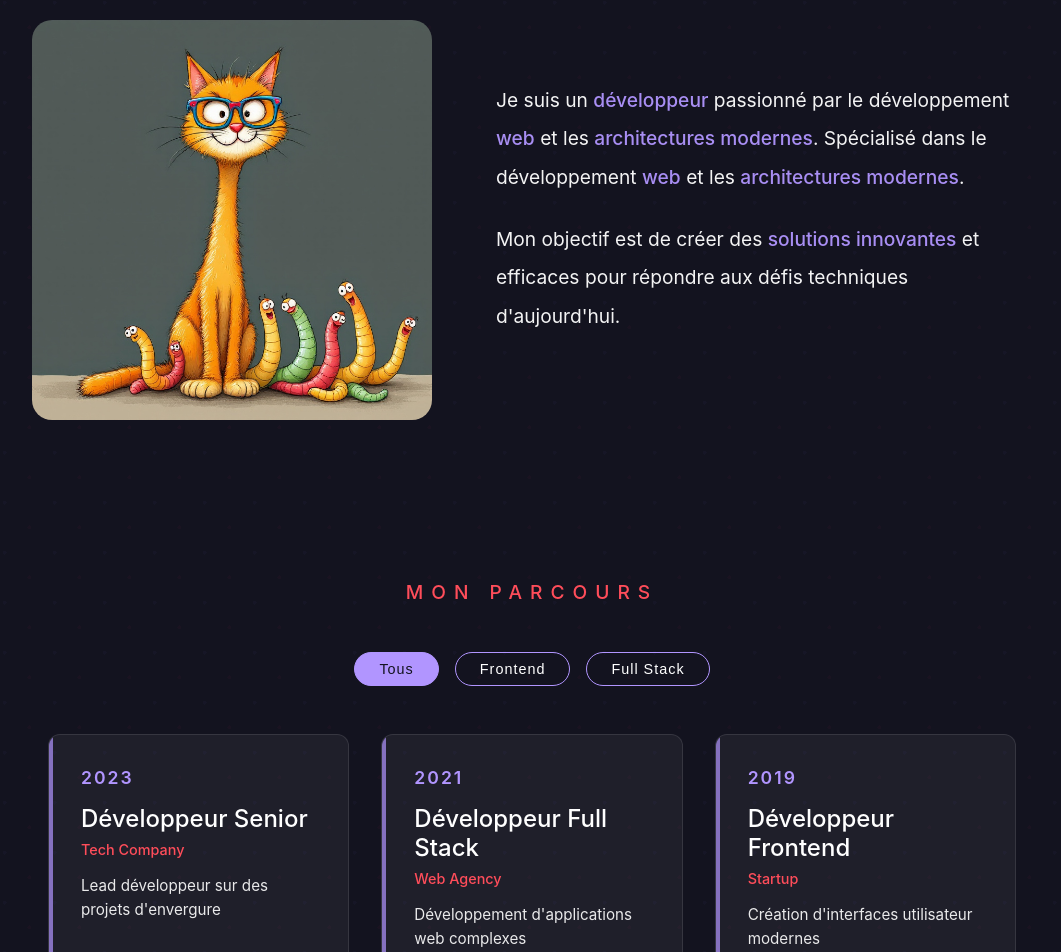
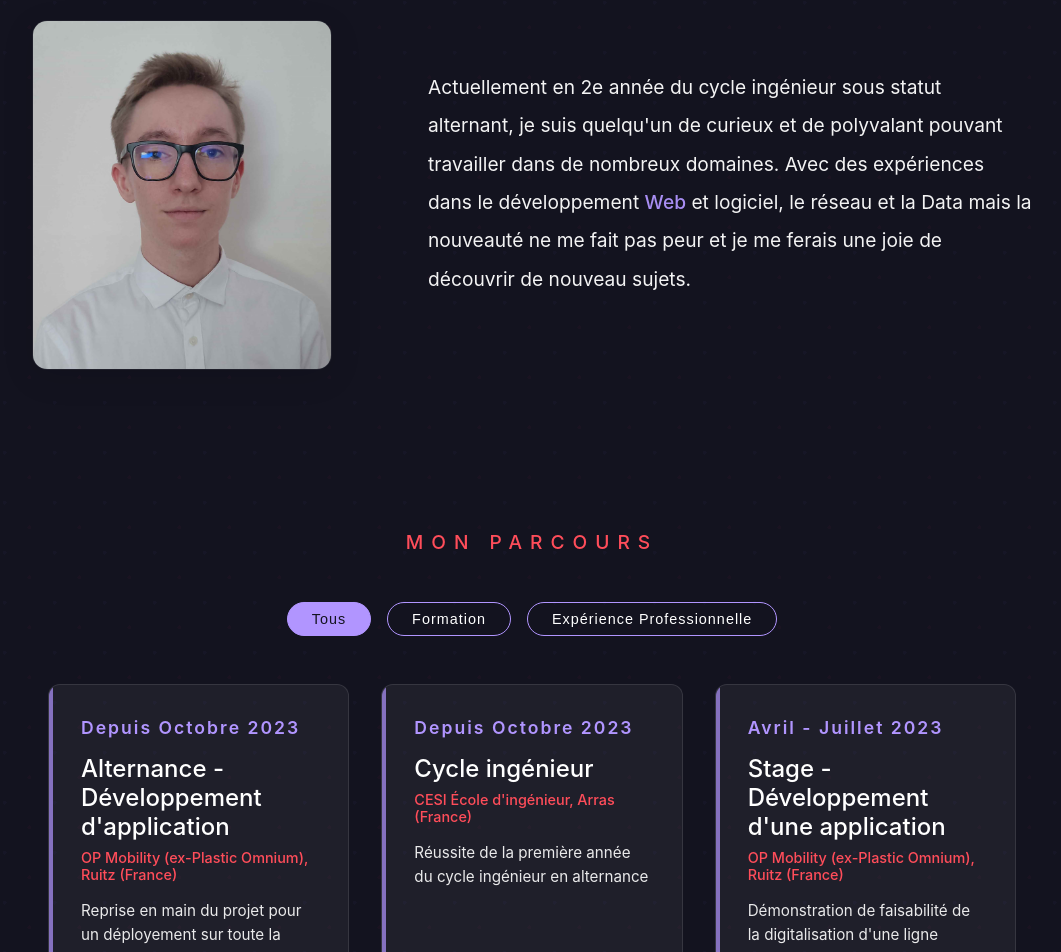
Before and after one commit to helixo01/PortfolioV2, a React (Create React App) app: page / in a window 1280 px wide. Shown: the part 1060-2012 px from the top of the page, without its empty margins (108-1169 px from the left). Built offline with nearby package versions, Linux system fonts and the light colour scheme.

Commit message:
Edit
Modification of the page content by adding information for the portfolio

```diff
--- a/src/features/about/About.css
+++ b/src/features/about/About.css
@@ -121,11 +121,13 @@
 }
 
 .photo-container {
-  flex: 0 0 400px;
-  height: 400px;
-  border-radius: 20px;
+  width: 300px;
+  height: 350px;
+  border-radius: 15px;
   overflow: hidden;
-  position: relative;
+  margin-right: 2rem;
+  box-shadow: 0 8px 32px rgba(0, 0, 0, 0.1);
+  border: 1px solid rgba(255, 255, 255, 0.05);
 }
 
 .photo-container img {
@@ -290,9 +292,8 @@
   }
 
   .photo-container {
-    flex: 0 0 300px;
-    height: 300px;
-    width: 300px;
+    width: 280px;
+    height: 330px;
     margin: 0 auto;
   }
 
@@ -373,9 +374,8 @@
   }
 
   .photo-container {
-    flex: 0 0 240px;
-    height: 240px;
-    width: 240px;
+    width: 260px;
+    height: 310px;
   }
 
   .about-container h2 {
--- a/src/features/about/About.js
+++ b/src/features/about/About.js
@@ -6,31 +6,49 @@ const About = ({ language }) => {
 
   const experiences = [
     {
-      year: "2023",
-      title: language === 'fr' ? "Développeur Senior" : "Senior Developer",
-      company: "Tech Company",
-      type: "fullstack",
+      year: "Depuis Octobre 2023",
+      title: language === 'fr' ? "Alternance - Développement d'application" : "Apprenticeship - Application Development",
+      company: "OP Mobility (ex-Plastic Omnium), Ruitz (France)",
+      type: "professional",
       description: language === 'fr'
-        ? "Lead développeur sur des projets d'envergure"
-        : "Lead developer on major projects"
+        ? "Reprise en main du projet pour un déployement sur toute la partie assemblage tout en allant plus en détails."
+        : "Project takeover for deployment across the entire assembly section while going into more detail."
     },
     {
-      year: "2021",
-      title: language === 'fr' ? "Développeur Full Stack" : "Full Stack Developer",
-      company: "Web Agency",
-      type: "fullstack",
+      year: "Depuis Octobre 2023",
+      title: language === 'fr' ? "Cycle ingénieur" : "Engineering Cycle",
+      company: language === 'fr' ? "CESI École d'ingénieur, Arras (France)" : "CESI Graduate School of Engineering, Arras (France)",
+      type: "education",
       description: language === 'fr'
-        ? "Développement d'applications web complexes"
-        : "Development of complex web applications"
+        ? "Réussite de la première année du cycle ingénieur en alternance"
+        : "Successful completion of the first year of engineering cycle in work-study program"
     },
     {
-      year: "2019",
-      title: language === 'fr' ? "Développeur Frontend" : "Frontend Developer",
-      company: "Startup",
-      type: "frontend",
+      year: "Avril - Juillet 2023",
+      title: language === 'fr' ? "Stage - Développement d'une application" : "Internship - Web Application Development",
+      company: "OP Mobility (ex-Plastic Omnium), Ruitz (France)",
+      type: "professional",
       description: language === 'fr'
-        ? "Création d'interfaces utilisateur modernes"
-        : "Creation of modern user interfaces"
+        ? "Démonstration de faisabilité de la digitalisation d'une ligne d'assemblage industriel. Conception et réalisation de cette solution permettant de faire valider le projet."
+        : "Feasibility demonstration of an industrial assembly line digitalization. Design and implementation of this solution leading to project validation."
+    },
+    {
+      year: "2021-2023",
+      title: language === 'fr' ? "Cycle préparatoire intégré" : "Integrated Preparatory Cycle",
+      company: language === 'fr' ? "CESI École d'ingénieur, Arras (France)" : "CESI Graduate School of Engineering, Arras (France)",
+      type: "education",
+      description: language === 'fr'
+        ? "Passage des 2 premières années du cycle préparatoire"
+        : "Completion of the first two years of preparatory cycle"
+    },
+    {
+      year: "2018-2021",
+      title: language === 'fr' ? "Baccalauréat Général" : "French Secondary High School Diploma",
+      company: "Lycée Gambetta-Carnot, Arras (France)",
+      type: "education",
+      description: language === 'fr'
+        ? "Mention Bien - Spécialités Mathématiques et Sciences de l'ingénieur"
+        : "Honors Degree - Specialization in Mathematics and Engineering Sciences"
     }
   ];
 
@@ -55,18 +73,13 @@ const About = ({ language }) => {
         <div className="about-content">
           <div className="about-text-and-photo">
             <div className="photo-container">
-              <img src="./images/test.png" alt="Profile" />
+              <img src="./images/Photo.png" alt="Profile" />
             </div>
             <div className="text-content">
               {highlightText(
                 language === 'fr'
-                  ? "Je suis un développeur passionné par le développement web et les architectures modernes. Spécialisé dans le développement web et les architectures modernes."
-                  : "I am a developer passionate about web development and modern architectures. Specialized in web development and modern architectures."
-              )}
-              {highlightText(
-                language === 'fr'
-                  ? "Mon objectif est de créer des solutions innovantes et efficaces pour répondre aux défis techniques d'aujourd'hui."
-                  : "My goal is to create innovative solutions and efficient solutions to address today's technical challenges."
+                  ? "Actuellement en 2e année du cycle ingénieur sous statut alternant, je suis quelqu'un de curieux et de polyvalant pouvant travailler dans de nombreux domaines. Avec des expériences dans le développement Web et logiciel, le réseau et la Data mais la nouveauté ne me fait pas peur et je me ferais une joie de découvrir de nouveau sujets."
+                  : "Currently in my 2nd year of engineering studies as a work-study student, I am a curious and versatile person who can work in many fields. With experience in Web and software development, networking and Data, but I'm not afraid of novelty and I would be happy to discover new subjects."
               )}
             </div>
           </div>
@@ -81,16 +94,16 @@ const About = ({ language }) => {
                 {language === 'fr' ? 'Tous' : 'All'}
               </button>
               <button
-                className={`filter-btn ${filter === 'frontend' ? 'active' : ''}`}
-                onClick={() => setFilter('frontend')}
+                className={`filter-btn ${filter === 'education' ? 'active' : ''}`}
+                onClick={() => setFilter('education')}
               >
-                Frontend
+                {language === 'fr' ? 'Formation' : 'Education'}
               </button>
               <button
-                className={`filter-btn ${filter === 'fullstack' ? 'active' : ''}`}
-                onClick={() => setFilter('fullstack')}
+                className={`filter-btn ${filter === 'professional' ? 'active' : ''}`}
+                onClick={() => setFilter('professional')}
               >
-                Full Stack
+                {language === 'fr' ? 'Expérience Professionnelle' : 'Work Experience'}
               </button>
             </div>
             <div className="experience-grid">
--- a/src/features/footer/Footer.js
+++ b/src/features/footer/Footer.js
@@ -84,7 +84,7 @@ const Footer = () => {
             <a href="/accessibility" className="legal-link">{content.accessibility}</a>
           </div>
           <p className="copyright">
-            © {currentYear} John Doe. {content.rights}.
+            © {currentYear} Sébastien RICART. {content.rights}.
           </p>
         </div>
       </div>
--- a/src/features/header/Header.js
+++ b/src/features/header/Header.js
@@ -62,7 +62,7 @@ const Header = ({ isDark, toggleTheme }) => {
     <header className={`header ${isFixed ? 'fixed' : ''}`}>
       <nav className="nav-container">
         <div className="logo">
-          <h1>JD</h1>
+          <h1>SR</h1>
         </div>
         <ul className="nav-links desktop-nav">
           <li>
--- a/src/features/hero/Hero.js
+++ b/src/features/hero/Hero.js
@@ -10,7 +10,7 @@ const Hero = () => {
   const translations = {
     fr: {
       greeting: "Bonjour, je suis",
-      role: "Ingénieur Informatique",
+      role: "Ingénieur spécialisé en informatique",
       discover: "Découvrir",
       portfolio: "PORTFOLIO"
     },
@@ -67,7 +67,7 @@ const Hero = () => {
       </div>
       <div className="hero-content">
         <span className="hero-greeting">{content.greeting}</span>
-        <h1 className="hero-title">RICART Sébastien</h1>
+        <h1 className="hero-title">Sébastien RICART</h1>
         <p className="hero-subtitle">{content.role}</p>
       </div>
       {showScroll && (
--- a/src/features/skills/Skills.js
+++ b/src/features/skills/Skills.js
@@ -47,20 +47,36 @@ const Skills = () => {
       title: 'Compétences',
       categories: {
         programming: {
-          name: "Langages de programmation",
-          description: "Les langages de programmation que je maîtrise pour développer des applications performantes"
+          name: "Langages de Programmation",
+          description: "Les langages de programmation que je maîtrise"
         },
-        frontend: {
-          name: "Frontend",
-          description: "Technologies front-end pour créer des interfaces utilisateur modernes et réactives"
+        frameworks: {
+          name: "Frameworks & Technologies",
+          description: "Frameworks et technologies que j'utilise"
         },
-        backend: {
-          name: "Backend",
-          description: "Technologies back-end pour développer des API robustes et évolutives"
+        data: {
+          name: "Outils Data & Analytics",
+          description: "Outils d'analyse et de visualisation de données"
+        },
+        ide: {
+          name: "Environnements & IDE",
+          description: "Environnements de développement intégrés"
+        },
+        databases: {
+          name: "Bases de Données",
+          description: "Systèmes de gestion de bases de données"
         },
         tools: {
-          name: "Outils & Autres",
-          description: "Outils et technologies complémentaires pour un développement efficace"
+          name: "Outils de Développement",
+          description: "Outils pour le développement et le déploiement"
+        },
+        methods: {
+          name: "Méthodologies",
+          description: "Méthodes et pratiques de travail"
+        },
+        softskills: {
+          name: "Soft Skills",
+          description: "Compétences interpersonnelles"
         }
       }
     },
@@ -69,19 +85,35 @@ const Skills = () => {
       categories: {
         programming: {
           name: "Programming Languages",
-          description: "Programming languages I master to develop high-performance applications"
+          description: "Programming languages I master"
         },
-        frontend: {
-          name: "Frontend",
-          description: "Front-end technologies to create modern and responsive user interfaces"
+        frameworks: {
+          name: "Frameworks & Technologies",
+          description: "Frameworks and technologies I use"
         },
-        backend: {
-          name: "Backend",
-          description: "Back-end technologies to develop robust and scalable APIs"
+        data: {
+          name: "Data Analysis & Visualization",
+          description: "Data analysis and visualization tools"
+        },
+        ide: {
+          name: "Development Environments & IDE",
+          description: "Development environments"
+        },
+        databases: {
+          name: "Databases",
+          description: "Databases and storage"
         },
         tools: {
-          name: "Tools & Others",
-          description: "Complementary tools and technologies for efficient development"
+          name: "Development Tools",
+          description: "Development tools"
+        },
+        methods: {
+          name: "Work Methodologies",
+          description: "Work methodologies"
+        },
+        softskills: {
+          name: "Soft Skills",
+          description: "Interpersonal skills"
         }
       }
     }
@@ -94,59 +126,66 @@ const Skills = () => {
   const skills = [
     {
       category: translations[currentLanguage].categories.programming.name,
-      descriptionFr: translations.fr.categories.programming.description,
-      descriptionEn: translations.en.categories.programming.description,
+      descriptionFr: "Les langages de programmation que je maîtrise",
+      descriptionEn: "Programming languages I master",
       items: [
-        { name: "C", icon: <SiC />, level: 1 },
-        { name: "C++", icon: <SiCplusplus />, level: 1 },
-        { name: "C#", icon: <SiDotnet />, level: 1 },
-        { name: "JavaScript (ES6+)", icon: <IoLogoJavascript />, level: 3 },
-        { name: "Python", icon: <IoLogoPython />, level: 3 },
-        { name: "HTML5", icon: <IoLogoHtml5 />, level: 5 },
-        { name: "CSS3", icon: <IoLogoCss3 />, level: 3 },
-        { name: "TypeScript", icon: <SiTypescript />, level: 4 },
-        { name: "Java", icon: <DiJava />, level: 3 },
-        { name: "PHP", icon: <SiPhp />, level: 3 },
-        { name: "SQL", icon: <SiMysql />, level: 4 }
+        { name: "JavaScript", level: 4 }
       ]
     },
     {
-      category: translations[currentLanguage].categories.frontend.name,
-      descriptionFr: translations.fr.categories.frontend.description,
-      descriptionEn: translations.en.categories.frontend.description,
+      category: translations[currentLanguage].categories.frameworks.name,
+      descriptionFr: "Frameworks et technologies que j'utilise",
+      descriptionEn: "Frameworks and technologies I use",
       items: [
-        { name: "React.js", icon: <SiReact />, level: 5 },
-        { name: "Vue.js", icon: <SiVuedotjs />, level: 4 },
-        { name: "Next.js", icon: <SiNextdotjs />, level: 4 },
-        { name: "HTML5/CSS3", icon: <IoLogoHtml5 />, level: 5 },
-        { name: "SASS/SCSS", icon: <SiSass />, level: 4 },
-        { name: "Tailwind CSS", icon: <SiTailwindcss />, level: 4 }
+        { name: "React", level: 4 }
       ]
     },
     {
-      category: translations[currentLanguage].categories.backend.name,
-      descriptionFr: translations.fr.categories.backend.description,
-      descriptionEn: translations.en.categories.backend.description,
+      category: translations[currentLanguage].categories.data.name,
+      descriptionFr: "Outils d'analyse et de visualisation de données",
+      descriptionEn: "Data analysis and visualization tools",
       items: [
-        { name: "Node.js", icon: <SiNodedotjs />, level: 5 },
-        { name: "Express.js", icon: <SiExpress />, level: 4 },
-        { name: "Django", icon: <SiDjango />, level: 3 },
-        { name: "Laravel", icon: <SiLaravel />, level: 3 },
-        { name: "Spring Boot", icon: <SiSpring />, level: 3 },
-        { name: "GraphQL", icon: <SiGraphql />, level: 4 }
+        { name: "Power BI", level: 3 }
+      ]
+    },
+    {
+      category: translations[currentLanguage].categories.ide.name,
+      descriptionFr: "Environnements de développement",
+      descriptionEn: "Development environments",
+      items: [
+        { name: "Visual Studio Code", level: 5 }
+      ]
+    },
+    {
+      category: translations[currentLanguage].categories.databases.name,
+      descriptionFr: "Bases de données et stockage",
+      descriptionEn: "Databases and storage",
+      items: [
+        { name: "MySQL", level: 4 }
       ]
     },
     {
       category: translations[currentLanguage].categories.tools.name,
-      descriptionFr: translations.fr.categories.tools.description,
-      descriptionEn: translations.en.categories.tools.description,
+      descriptionFr: "Outils de développement",
+      descriptionEn: "Development tools",
       items: [
-        { name: "Git/GitHub", icon: <IoLogoGithub />, level: 5 },
-        { name: "Docker", icon: <IoLogoDocker />, level: 4 },
-        { name: "AWS", icon: <SiAmazonwebservices />, level: 3 },
-        { name: "NPM/Yarn", icon: <IoLogoNpm />, level: 5 },
-        { name: "Jest/Testing", icon: <SiJest />, level: 4 },
-        { name: "Agile/Jira", icon: <SiJira />, level: 4 }
+        { name: "Git", level: 4 }
+      ]
+    },
+    {
+      category: translations[currentLanguage].categories.methods.name,
+      descriptionFr: "Méthodologies de travail",
+      descriptionEn: "Work methodologies",
+      items: [
+        { name: "Agile/Scrum", level: 3 }
+      ]
+    },
+    {
+      category: translations[currentLanguage].categories.softskills.name,
+      descriptionFr: "Compétences interpersonnelles",
+      descriptionEn: "Interpersonal skills",
+      items: [
+        { name: "Travail en équipe", level: 4 }
       ]
     }
   ];
```
Also changed, not shown: public/Power-BI.png (added), public/images/Photo.png (added).
